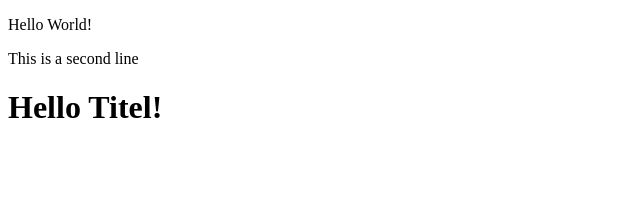
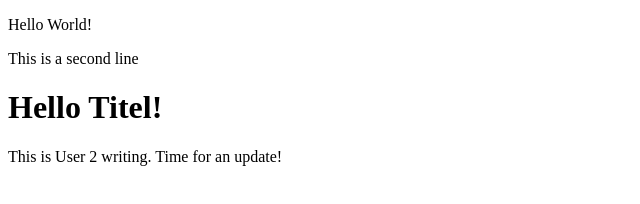
Before and after one commit to MarcusDoceo/KYHHtml, a plain HTML site: page index.html in a window 1280 px wide. Shown: the whole page, without its empty margins (0-640 px from the left). Drawn offline with Linux system fonts and the light colour scheme.

Commit message:
User 2 added a line!

```diff
--- a/index.html
+++ b/index.html
@@ -10,5 +10,6 @@
     <p>Hello World!</p>
     <p>This is a second line</p>
     <h1>Hello Titel!</h1>
+    <p>This is User 2 writing. Time for an update!</p>
 </body>
 </html>
```
